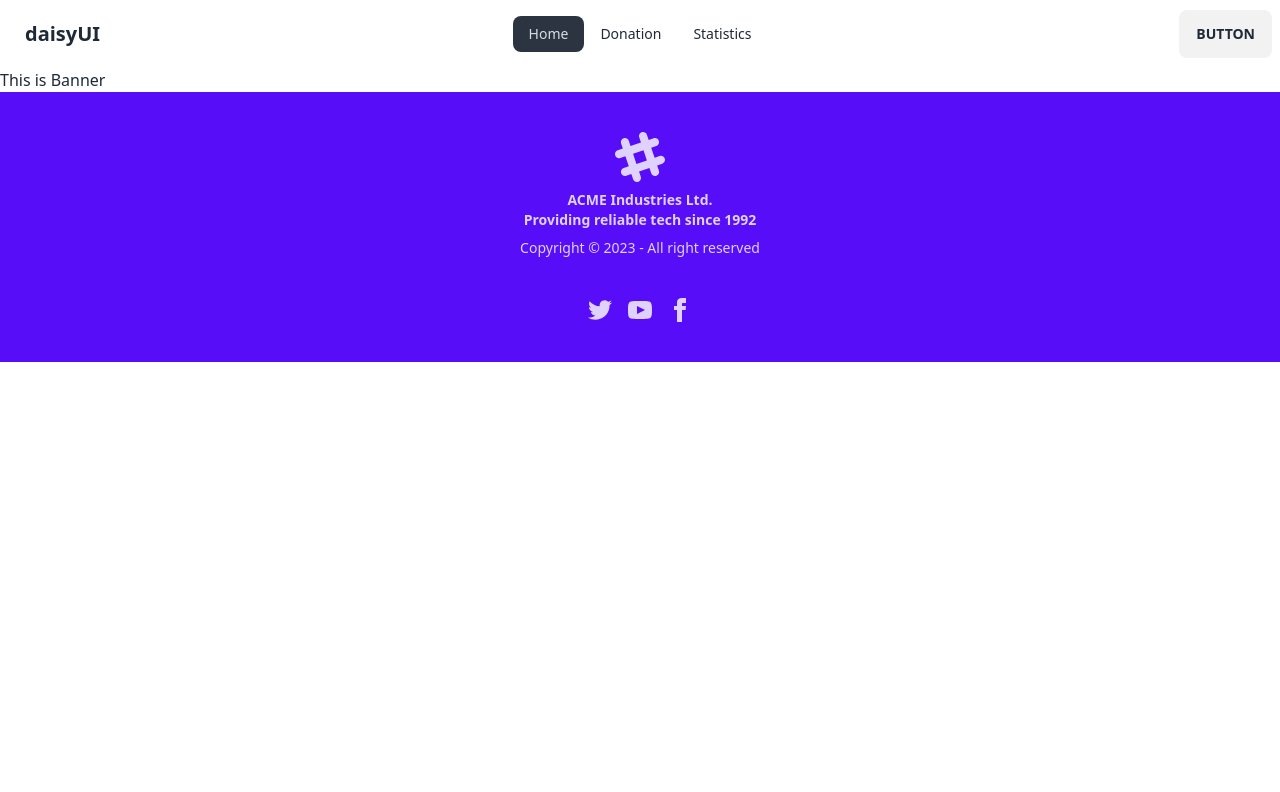
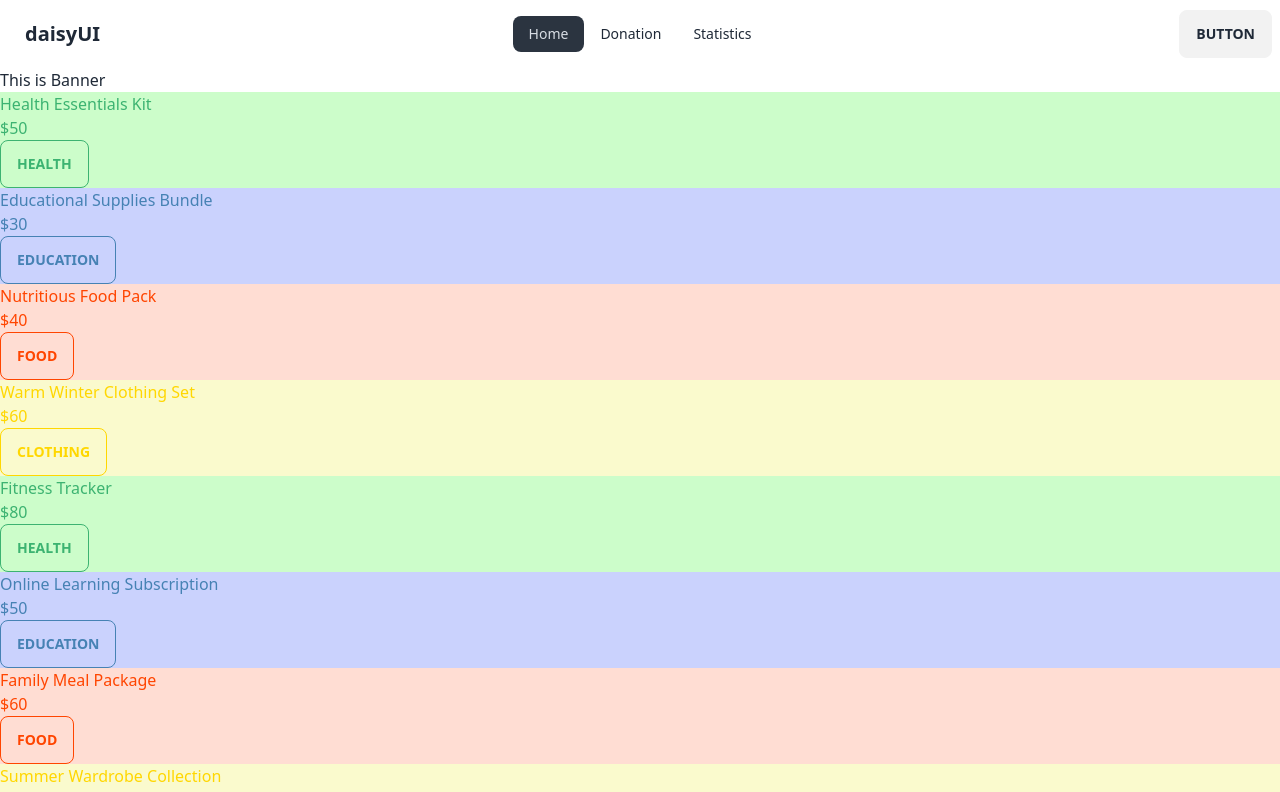
Before and after one commit to henryjobel/donation-campain-react-project, a React (Vite) app: page / in a window 1280 px wide. Shown: the top 792 px of the page. Built offline with nearby package versions, Linux system fonts and the light colour scheme.

Commit message:
i created custom color style css using custom color and json file updated

```diff
--- a/public/alldata.json
+++ b/public/alldata.json
@@ -2,133 +2,133 @@
   {
     "id": 1,
     "category": "Health",
-      "color": "Green",
+    "color": "#3CB371",
     "title": "Health Essentials Kit",
     "donation_price": "$50",
-      "category_details_view_color": "Green",
+    "bg_color":"#CCFDCA",
+    "category_details_view_color": "#3CB371",
     "short_description": "A kit containing essential items for maintaining good health.",
-      "long_description": "This Health Essentials Kit includes a thermometer, hand sanitizer, face masks, and vitamin supplements to help you stay healthy and protected. It's a must-have for everyone in these challenging times.",
-      "image_url": "https://example.com/health_essentials.jpg"
+    "long_description": "The Health Essentials Kit includes a thermometer, hand sanitizer, face masks, and vitamin supplements to help you stay healthy and protected. It's a must-have for everyone in these challenging times. [Add 300-word description here.]"
   },
   {
     "id": 2,
     "category": "Education",
-      "color": "Blue",
+    "color": "#4682B4",
+    "bg_color":"#CAD2FD",
     "title": "Educational Supplies Bundle",
     "donation_price": "$30",
-      "category_details_view_color": "Blue",
+    "category_details_view_color": "#4682B4",
     "short_description": "A bundle of educational materials to support learning.",
-      "long_description": "Our Educational Supplies Bundle contains notebooks, pens, pencils, and educational workbooks to support students in their learning journey. This bundle is suitable for students of all ages.",
-      "image_url": "https://example.com/education_supplies.jpg"
+    "long_description": "Our Educational Supplies Bundle contains notebooks, pens, pencils, and educational workbooks to support students in their learning journey. This bundle is suitable for students of all ages. [Add 300-word description here.]"
   },
   {
     "id": 3,
     "category": "Food",
-      "color": "Red",
+    "color": "#FF4500",
     "title": "Nutritious Food Pack",
     "donation_price": "$40",
-      "category_details_view_color": "Red",
+    "bg_color":"#FFDDD3",
+    "category_details_view_color": "#FF4500",
     "short_description": "A pack of nutritious food items to support a healthy diet.",
-      "long_description": "The Nutritious Food Pack includes a variety of healthy and balanced food items such as grains, pulses, fruits, and vegetables. It's designed to provide essential nutrients for individuals and families in need.",
-      "image_url": "https://example.com/nutritious_food.jpg"
+    "long_description": "The Nutritious Food Pack includes a variety of healthy and balanced food items such as grains, pulses, fruits, and vegetables. It's designed to provide essential nutrients for individuals and families in need. [Add 300-word description here.]"
   },
   {
     "id": 4,
     "category": "Clothing",
-      "color": "Yellow",
+    "color": "#FFD700",
     "title": "Warm Winter Clothing Set",
     "donation_price": "$60",
-      "category_details_view_color": "Yellow",
+    "bg_color":"#FAFACD",
+    "category_details_view_color": "#FFD700",
     "short_description": "A set of warm clothing items for the winter season.",
-      "long_description": "Stay warm and cozy with our Warm Winter Clothing Set. It includes a winter jacket, gloves, a scarf, and a hat. This set is perfect for individuals of all ages, especially during the cold winter months.",
-      "image_url": "https://example.com/winter_clothing.jpg"
+    "long_description": "Stay warm and cozy with our Warm Winter Clothing Set. It includes a winter jacket, gloves, a scarf, and a hat. This set is perfect for individuals of all ages, especially during the cold winter months. [Add 300-word description here.]"
   },
   {
     "id": 5,
     "category": "Health",
-      "color": "Green",
+    "color": "#3CB371",
     "title": "Fitness Tracker",
     "donation_price": "$80",
-      "category_details_view_color": "Green",
+    "bg_color":"#CCFDCA",
+    "category_details_view_color": "#3CB371",
     "short_description": "A device to monitor your health and fitness progress.",
-      "long_description": "The Fitness Tracker is a state-of-the-art device that monitors your heart rate, tracks your physical activity, and provides valuable insights into your overall health and fitness. It's an essential tool for a healthy lifestyle.",
-      "image_url": "https://example.com/fitness_tracker.jpg"
+    "long_description": "The Fitness Tracker is a state-of-the-art device that monitors your heart rate, tracks your physical activity, and provides valuable insights into your overall health and fitness. It's an essential tool for a healthy lifestyle. [Add 300-word description here.]"
   },
   {
     "id": 6,
     "category": "Education",
-      "color": "Blue",
+    "color": "#4682B4",
     "title": "Online Learning Subscription",
     "donation_price": "$50",
-      "category_details_view_color": "Blue",
+    "bg_color":"#CAD2FD",
+    "category_details_view_color": "#4682B4",
     "short_description": "Access to a platform with a wide range of educational courses.",
-      "long_description": "Gain access to a diverse range of educational courses with our Online Learning Subscription. From academic subjects to practical skills, this subscription opens up a world of learning opportunities for individuals of all ages.",
-      "image_url": "https://example.com/online_learning.jpg"
+    "long_description": "Gain access to a diverse range of educational courses with our Online Learning Subscription. From academic subjects to practical skills, this subscription opens up a world of learning opportunities for individuals of all ages. [Add 300-word description here.]"
   },
   {
     "id": 7,
     "category": "Food",
-      "color": "Red",
+    "color": "#FF4500",
     "title": "Family Meal Package",
     "donation_price": "$60",
-      "category_details_view_color": "Red",
+    "bg_color":"#FFDDD3",
+    "category_details_view_color": "#FF4500",
     "short_description": "A package containing ingredients for a nutritious family meal.",
-      "long_description": "Our Family Meal Package contains a variety of fresh ingredients to help you prepare a nutritious and delicious meal for your family. It's a convenient solution for busy households.",
-      "image_url": "https://example.com/family_meal.jpg"
+    "long_description": "Our Family Meal Package contains a variety of fresh ingredients to help you prepare a nutritious and delicious meal for your family. It's a convenient solution for busy households. [Add 300-word description here.]"
   },
   {
     "id": 8,
     "category": "Clothing",
-      "color": "Yellow",
+    "color": "#FFD700",
     "title": "Summer Wardrobe Collection",
+    "bg_color":"#FAFACD",
     "donation_price": "$70",
-      "category_details_view_color": "Yellow",
+    "category_details_view_color": "#FFD700",
     "short_description": "A collection of trendy summer clothing for all ages.",
-      "long_description": "Upgrade your summer wardrobe with our stylish Summer Wardrobe Collection. It includes a variety of trendy clothing items suitable for individuals of all ages and genders.",
-      "image_url": "https://example.com/summer_clothing.jpg"
+    "long_description": "Upgrade your summer wardrobe with our stylish Summer Wardrobe Collection. It includes a variety of trendy clothing items suitable for individuals of all ages and genders. [Add 300-word description here.]"
   },
   {
     "id": 9,
     "category": "Health",
-      "color": "Green",
+    "color": "#3CB371",
     "title": "Mental Health Workshop",
     "donation_price": "$40",
-      "category_details_view_color": "Green",
+    "bg_color":"#CCFDCA",
+    "category_details_view_color": "#3CB371",
     "short_description": "A workshop focused on mental health awareness and coping strategies.",
-      "long_description": "Join our Mental Health Workshop to gain valuable insights into mental health awareness and learn effective coping strategies. This workshop is suitable for individuals seeking to prioritize their mental well-being.",
-      "image_url": "https://example.com/mental_health_workshop.jpg"
+    "long_description": "Join our Mental Health Workshop to gain valuable insights into mental health awareness and learn effective coping strategies. This workshop is suitable for individuals seeking to prioritize their mental well-being. [Add 300-word description here.]"
   },
   {
     "id": 10,
     "category": "Education",
-      "color": "Blue",
+    "color": "#4682B4",
+    "bg_color":"#CAD2FD",
     "title": "Mathematics Tutoring Program",
     "donation_price": "$35",
-      "category_details_view_color": "Blue",
+    "category_details_view_color": "#4682B4",
     "short_description": "A program designed to help students excel in mathematics.",
-      "long_description": "Our Mathematics Tutoring Program is tailored to help students excel in mathematics. Our experienced tutors provide personalized support and guidance to enhance mathematical skills.",
-      "image_url": "https://example.com/math_tutoring.jpg"
+    "long_description": "Our Mathematics Tutoring Program is tailored to help students excel in mathematics. Our experienced tutors provide personalized support and guidance to enhance mathematical skills. [Add 300-word description here.]"
   },
   {
     "id": 11,
     "category": "Food",
-      "color": "Red",
+    "color": "#FF4500",
+    "bg_color":"#FFDDD3",
     "title": "Fresh Produce Box",
     "donation_price": "$25",
-      "category_details_view_color": "Red",
+    "category_details_view_color": "#FF4500",
     "short_description": "A box filled with fresh and locally sourced fruits and vegetables.",
-      "long_description": "Enjoy the goodness of fresh and locally sourced fruits and vegetables with our Fresh Produce Box. It's a convenient way to incorporate nutritious options into your diet.",
-      "image_url": "https://example.com/fresh_produce.jpg"
+    "long_description": "Enjoy the goodness of fresh and locally sourced fruits and vegetables with our Fresh Produce Box. It's a convenient way to incorporate nutritious options into your diet. [Add 300-word description here.]"
   },
   {
     "id": 12,
     "category": "Clothing",
-      "color": "Yellow",
+    "color": "#FFD700",
+    "bg_color":"#FAFACD",
     "title": "Back-to-School Uniforms",
     "donation_price": "$45",
-      "category_details_view_color": "Yellow",
+    "category_details_view_color": "#FFD700",
     "short_description": "Uniform sets for students to start the school year confidently.",
-      "long_description": "Equip students with confidence for the new school year with our Back-to-School Uniforms. This set includes quality uniforms suitable for students of all ages.",
-      "image_url": "https://example.com/back_to_school_uniforms.jpg"
+    "long_description": "Equip students with confidence for the new school year with our Back-to-School Uniforms. This set includes quality uniforms suitable for students of all ages. [Add 300-word description here.]"
   }
 ]
--- a/src/Components/Donationcard/Donationcard.jsx
+++ b/src/Components/Donationcard/Donationcard.jsx
@@ -1,9 +1,11 @@
 
-
-const Donationcard = ({donationcard}) => {
+const Donationcard = ({ donationcard }) => {
+    const { category, category_details_view_color,title,donation_price,bg_color } = donationcard;
     return (
-        <div>
-
+        <div  style={{ background: bg_color }}>
+            <h1 style={{ color: category_details_view_color }}>{title}</h1>
+            <h3 style={{ color: category_details_view_color }} >{donation_price}</h3>
+            <button className="btn btn-outline" style={{ color: category_details_view_color }}>{category}</button>
         </div>
     );
 };
--- a/src/Pages/Home/Home.jsx
+++ b/src/Pages/Home/Home.jsx
@@ -1,4 +1,4 @@
-import React from 'react';
+
 import Banner from '../../Components/Banner/Banner';
 import DonationCards from '../../Components/DonationCards/DonationCards';
 
```
Lines whose indentation alone changed are shown as unchanged.
